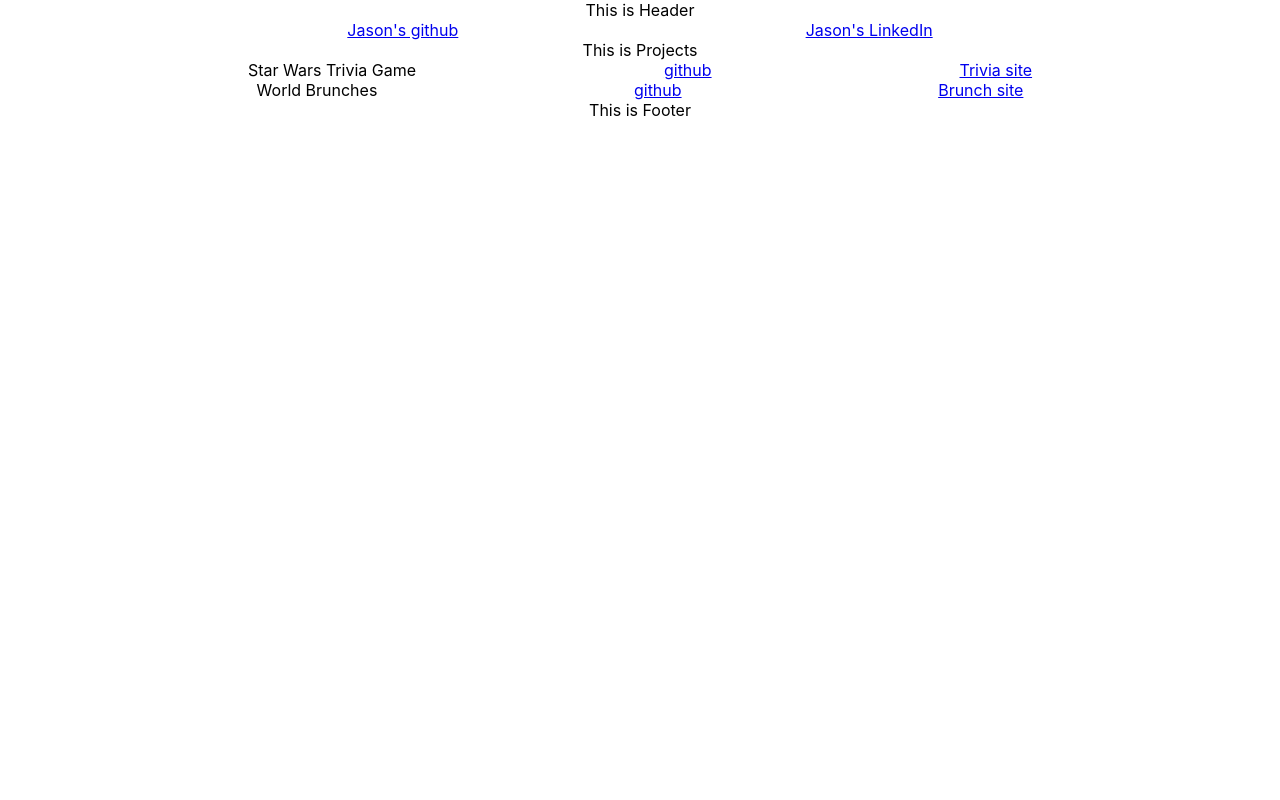
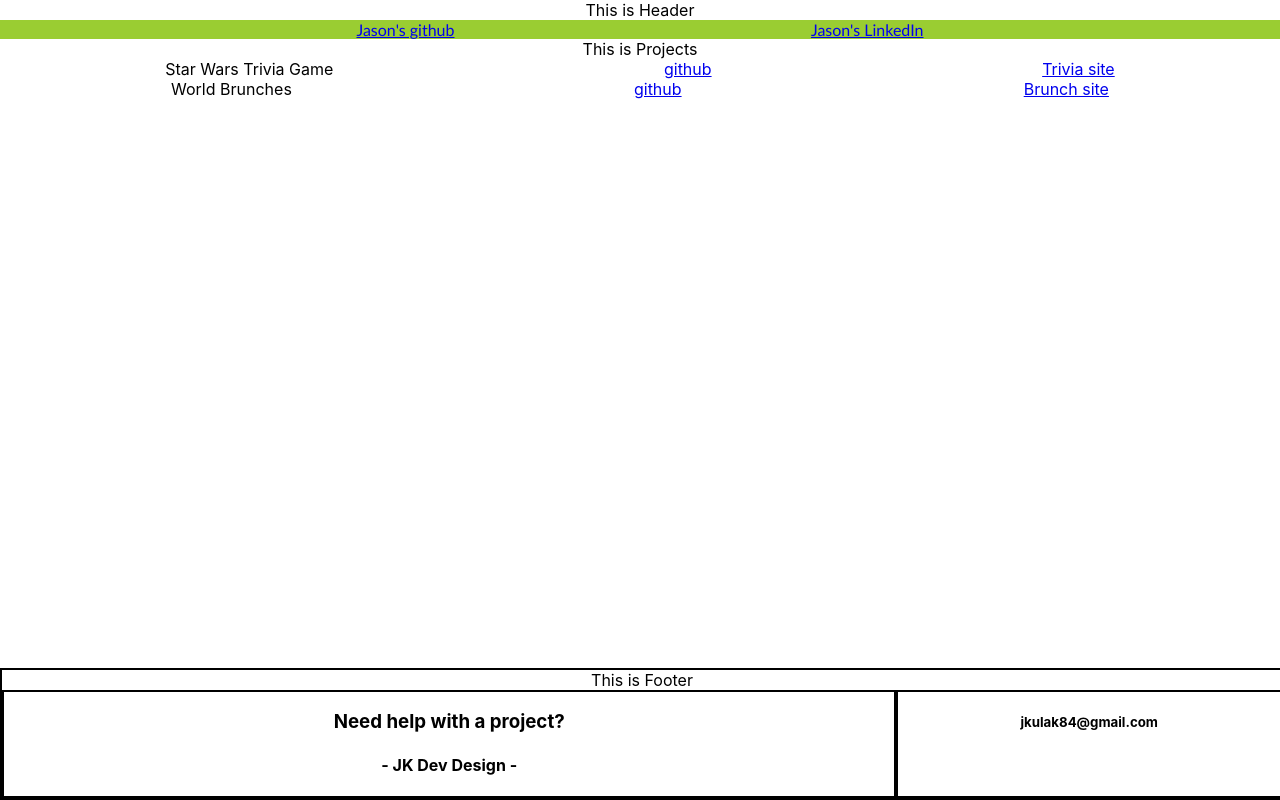
Before and after one commit to JasonKulak/react-day-1-hw, a React (Create React App) app: page / in a window 1280 px wide. Built offline with nearby package versions, Linux system fonts and the light colour scheme.

Commit message:
footer finished and in position at bottom of page

```diff
--- a/src/components/Footer.js
+++ b/src/components/Footer.js
@@ -2,7 +2,19 @@
 const Footer = (props) => {
 
     //The Components Returned JSX
-    return <div className="Footer"> This is Footer</div>
+    return <div className="Footer"> This is Footer
+
+        <div className="boxes">
+            <div className="Flexbox">
+                <h3>Need help with a project?</h3>
+                 <h4> - JK Dev Design - </h4>
+            </div>
+            <div className="Bottom">
+                 <h5>jkulak84@gmail.com</h5>
+            </div>
+        </div>
+
+    </div>
 }
 
 // export the component
--- a/src/components/Projects.js
+++ b/src/components/Projects.js
@@ -3,12 +3,13 @@ const Projects = (props) => {
 
     //The Components Returned JSX
     return <div className="Projects"> This is Projects
-        <div className="project-one">
+        <div className="project-one-card">
             Star Wars Trivia Game
             <a href="https://github.com/JasonKulak/Seal_Project1">github</a>
             <a href="https://jasonkulak.github.io/Seal_Project1/">Trivia site</a>
+
         </div>
-        <div className="project-two">
+        <div className="project-two-card">
             World Brunches
             <a href="https://github.com/JasonKulak/Project_2">github</a>
             <a href="https://jk-project-2.onrender.com/sandwich">Brunch site</a>
--- a/src/index.css
+++ b/src/index.css
@@ -15,14 +15,48 @@ code {
 .links{
   display: flex;
   justify-content: space-evenly;
+  background-color: yellowgreen;
+  font-family: 'Trebuchet MS', 'Lucida Sans Unicode', 'Lucida Grande', 'Lucida Sans', Arial, sans-serif;
 }
 
-.project-one{
-  display: flex;
-  justify-content: space-evenly;
+.Projects{
+
 }
 
-.project-two{
+.project-one-card{
   display: flex;
-  justify-content: space-evenly;
+  justify-content: space-around;
 }
+
+.project-two-card{
+  display: flex;
+  justify-content: space-around
+}
+
+.Footer{
+  border: 2px solid black;
+  position: fixed;
+  width: 100%;
+  bottom: 0;
+}
+
+.boxes{
+  display: flex;
+  justify-content: space-around;
+}
+
+.boxes > *:nth-child(1) {
+  flex: 1 1 70%
+}
+
+.boxes > *:nth-child(2) {
+  flex: 1 1 30%
+}
+
+.Flexbox{
+  border: 2px solid black;
+}
+
+.Bottom{
+  border: 2px solid black;
+}
```
